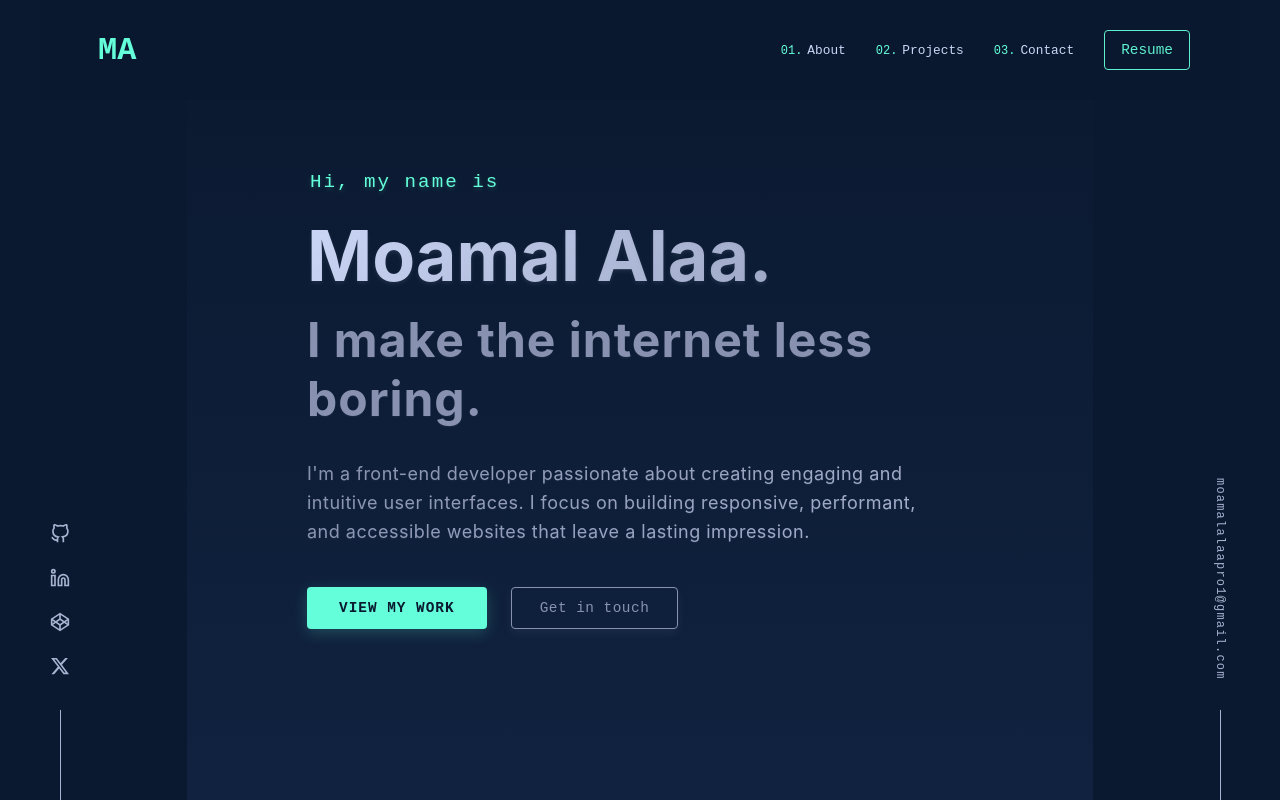
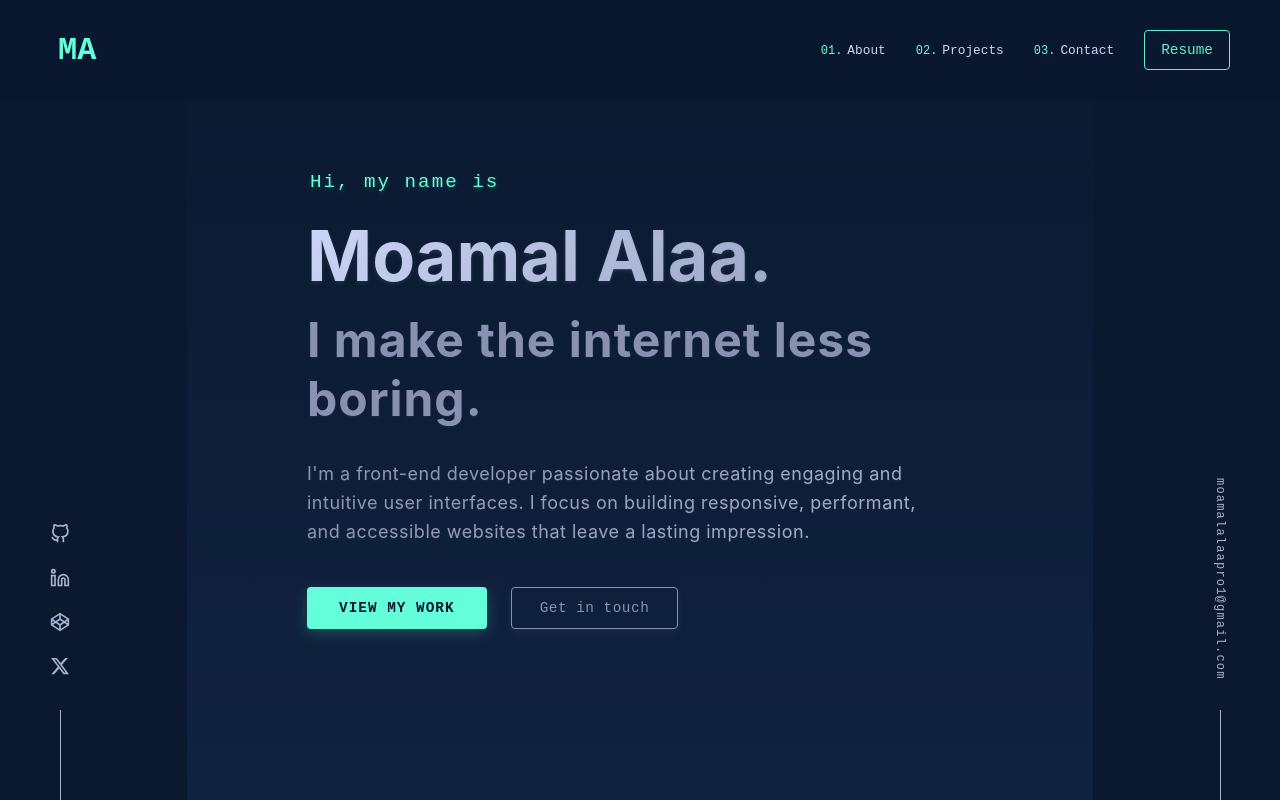
Before and after one commit to Moamal-2000/moamal-alaa, a Next.js app: page / in a window 1280 px wide. Built offline with nearby package versions, Linux system fonts and the light colour scheme.

Commit message:
style: the header to the fixed elements (social icons, email)

```diff
--- a/src/components/Header/Header.module.scss
+++ b/src/components/Header/Header.module.scss
@@ -5,9 +5,10 @@
   align-items: center;
   position: fixed;
   top: 0;
+  left: 0;
   z-index: 11;
   padding: 0 50px;
-  width: var(--website-width);
+  width: 100%;
   height: 100px;
   background-color: rgba(10, 25, 47, .85);
   backdrop-filter: blur(10px);
```
